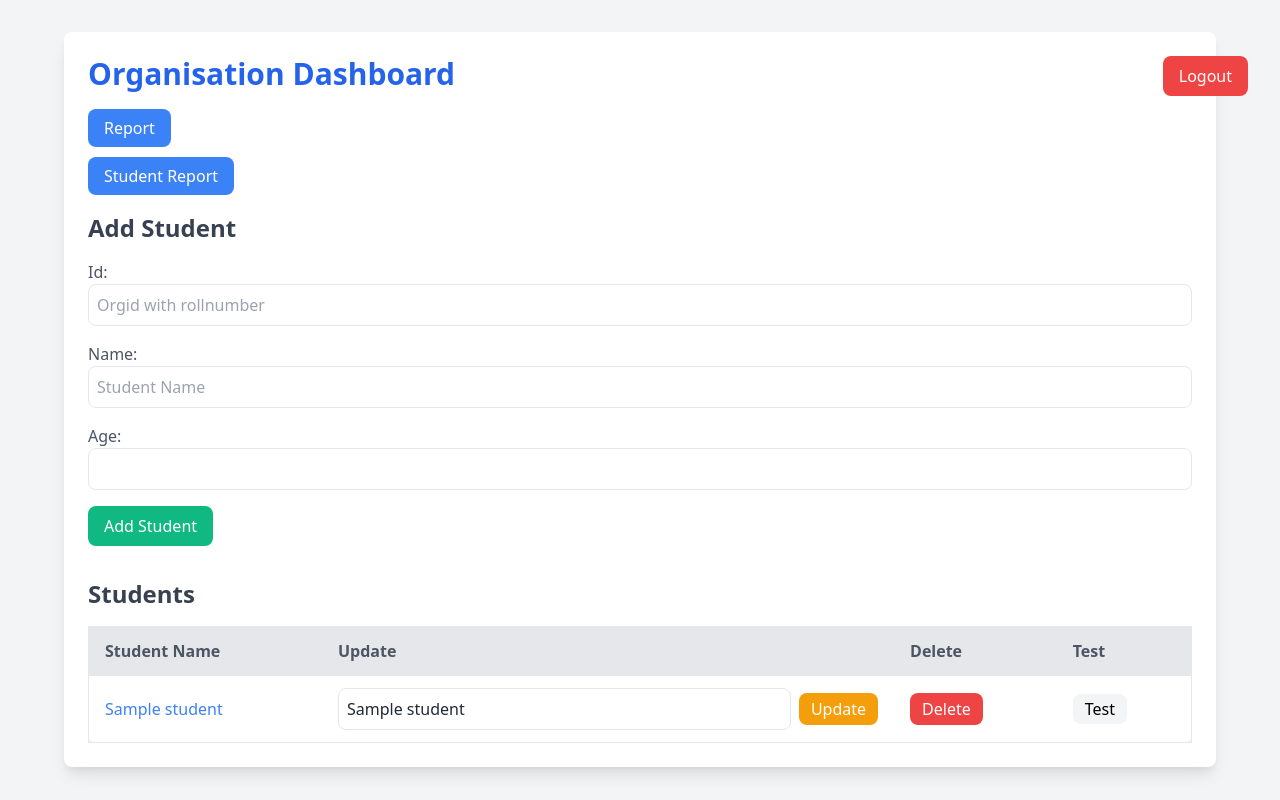
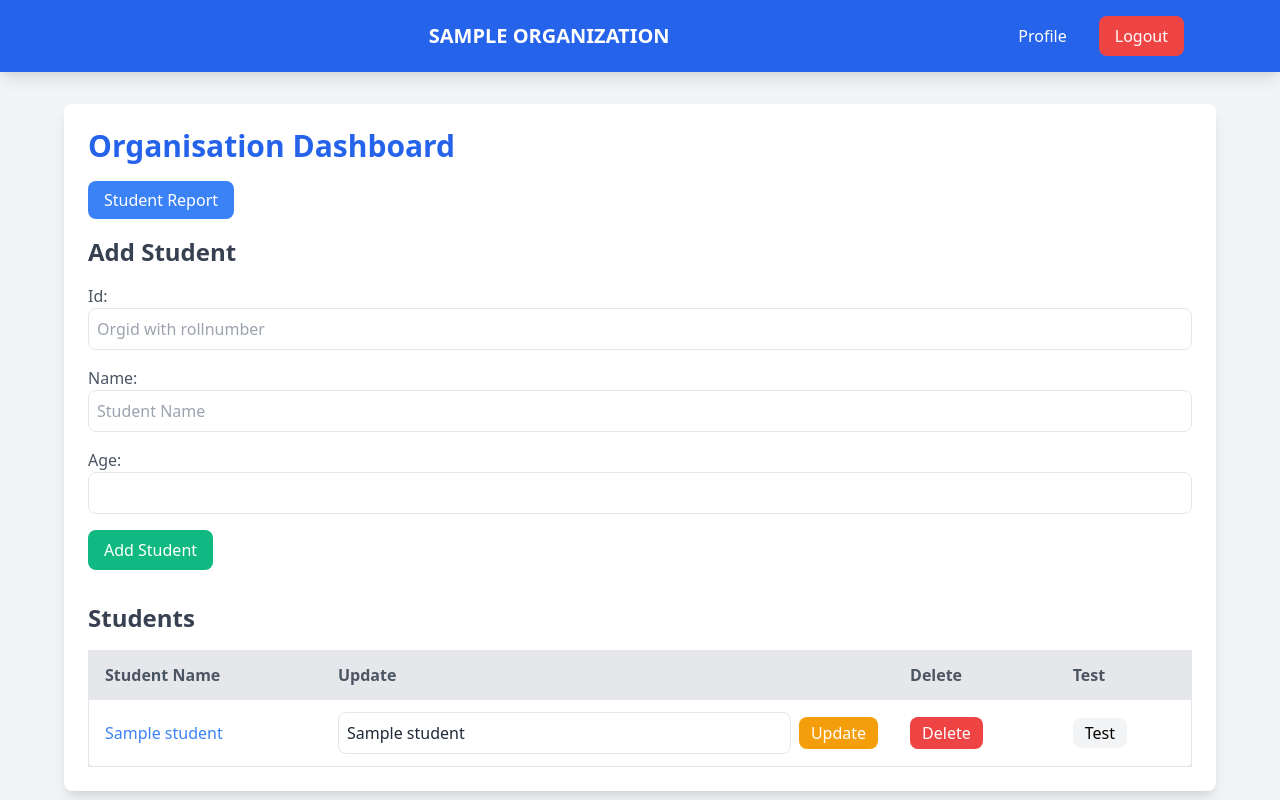
Before and after one commit to Sreenu031/Epics_project, a Flask app: page /dashboard in a window 1280 px wide. Run offline with Flask 3, Linux system fonts and the light colour scheme; the visitor is signed in with stand-in values (Sample User, id 1); a database or web service that is not in the repository returns one stand-in record (values such as "Sample title"); some libraries are stand-ins or nearby versions.

Commit message:
Final Commit

```diff
--- a/app/routes.py
+++ b/app/routes.py
@@ -111,17 +111,21 @@ def dashboard():
                 # Connect to the database
                 conn = get_db_connection()
                 cursor = conn.cursor()
-                print(session['user_id'])
+                #print(session['user_id'])
                 # Fetch students related to the organization
                 cursor.execute("SELECT stud_id, name, age FROM students WHERE org_id = %s", (org_id,))
 
                 students = cursor.fetchall()  # students will be a list of tuples [(id, name), ...]
 
+                cursor.execute("SELECT name FROM organization WHERE organization_id = %s", (org_id,))
+
+                organization_name=cursor.fetchone()
+
                 cursor.close()
                 conn.close()
 
                 # Pass the fetched students to the template
-                return render_template('organisation.html', students=students)
+                return render_template('organisation.html', students=students,orgization=organization_name[0])
         else:
             return "Unknown user type", 400  # Return an error for unknown user types
     return redirect(url_for('main.login'))
@@ -434,3 +438,23 @@ def doctors():
     conn.close()
 
     return render_template('doctors_list.html', doctors=doctors)
+@main.route('/profile')
+def profile():
+    # Ensure the user is logged in
+    if 'user_id' not in session:
+        return redirect('/login')
+
+    org_id = session['user_id']  # Get the organization ID from the session
+    conn = get_db_connection()
+    cursor = conn.cursor()
+
+    # Fetch organization details from the database
+    query = "SELECT organization_id,name, address, contact_num FROM organization WHERE organization_id = %s"
+    cursor.execute(query, (org_id,))
+    organization = cursor.fetchone()
+
+    if not organization:
+        return "Organization not found", 404
+
+    # Pass organization details to the profile.html template
+    return render_template('profile.html', organization=organization)
--- a/app/templates/organisation.html
+++ b/app/templates/organisation.html
@@ -6,50 +6,48 @@
     <title>Organisation Dashboard</title>
     <link href="https://cdn.jsdelivr.net/npm/tailwindcss@2.2.19/dist/tailwind.min.css" rel="stylesheet">
     <script>
-     async function checkSession() {
-            try {
-                const response = await fetch('/api/session');
-                const data = await response.json();
-
-                if (data.is_logged_in) {
-                    let redirectUrl = '/dashboard';
-
-                    window.location.href = redirectUrl;
-                }
-            } catch (error) {
-                console.error('Error fetching session data:', error);
-            }
+        function toggleDropdown() {
+            const dropdown = document.getElementById('dropdown-menu');
+            dropdown.classList.toggle('hidden');
         }
-
-        // Check session on page load
-        document.addEventListener('Onload', checkSession);
-
-// Handle back button click
-window.addEventListener('popstate', function() {
-    checkSession(); // Check session when back button is clicked
-});
-// Add a new history entry to detect back button click
-history.pushState(null, null, window.location.href);
-
-// Listen for popstate event (triggered when back/forward button is clicked)
-window.addEventListener('popstate', function() {
-    // Force page reload when back button is clicked
-    window.location.reload();
-});
-
-
     </script>
 </head>
-<body class="bg-gray-100 text-gray-800 relative">
+<body class="bg-gray-100 text-gray-800">
+    <!-- Navigation Bar -->
+    <nav class="bg-blue-600 text-white py-4 shadow-lg">
+        <div class="max-w-6xl mx-auto flex items-center justify-between px-4 sm:px-6 lg:px-8">
+            <!-- Organization Name -->
+            <div class="text-xl font-bold text-center flex-grow uppercase">
+                {{ orgization }}
+            </div>
+
+            <!-- Profile and Logout (Desktop) -->
+            <div class="hidden sm:flex items-center space-x-4">
+                <a href="/profile" class="px-4 py-2 rounded-lg hover:bg-blue-500 transition">Profile</a>
+                <a href="/logout" class="bg-red-500 px-4 py-2 rounded-lg hover:bg-red-600 transition">Logout</a>
+            </div>
+
+            <!-- Hamburger Menu (Mobile) -->
+            <div class="sm:hidden">
+                <button onclick="toggleDropdown()" class="focus:outline-none">
+                    <svg class="w-6 h-6" fill="none" stroke="currentColor" viewBox="0 0 24 24" xmlns="http://www.w3.org/2000/svg">
+                        <path stroke-linecap="round" stroke-linejoin="round" stroke-width="2" d="M4 6h16M4 12h16m-7 6h7"></path>
+                    </svg>
+                </button>
+            </div>
+        </div>
+
+        <!-- Dropdown Menu -->
+        <div id="dropdown-menu" class="hidden sm:hidden bg-blue-600">
+            <a href="/profile" class="block px-4 py-2 text-white hover:bg-blue-500 transition">Profile</a>
+            <a href="/logout" class="block px-4 py-2 text-white hover:bg-red-500 transition">Logout</a>
+        </div>
+    </nav>
+
+    <!-- Main Content -->
     <div class="max-w-6xl mx-auto p-6 bg-white rounded-lg shadow-lg mt-8">
-        <!-- Logout Button -->
-        <a href="/logout" class="absolute top-6 right-8 bg-red-500 text-white px-4 py-2 rounded-lg hover:bg-red-600 transition">Logout</a>
-
         <h1 class="text-3xl font-bold mb-6 text-blue-600">Organisation Dashboard</h1>
 
-        <div class="mb-6">
-            <a href="/report" class="bg-blue-500 text-white px-4 py-2 rounded-lg hover:bg-blue-600 transition">Report</a>
-        </div>
         <div class="mb-6">
             <a href="/student_report" class="bg-blue-500 text-white px-4 py-2 rounded-lg hover:bg-blue-600 transition">Student Report</a>
         </div>
--- a/run.py
+++ b/run.py
@@ -1,6 +1,3 @@
 from app import create_app
 
 app = create_app()
-# if __name__ == "__main__":
-#     # Run the app in debug mode for local development
-#     app.run(host="0.0.0.0", port=5000, debug=True)
```
Also changed, not shown: app/templates/profile.html (added, +25 -0 lines).
